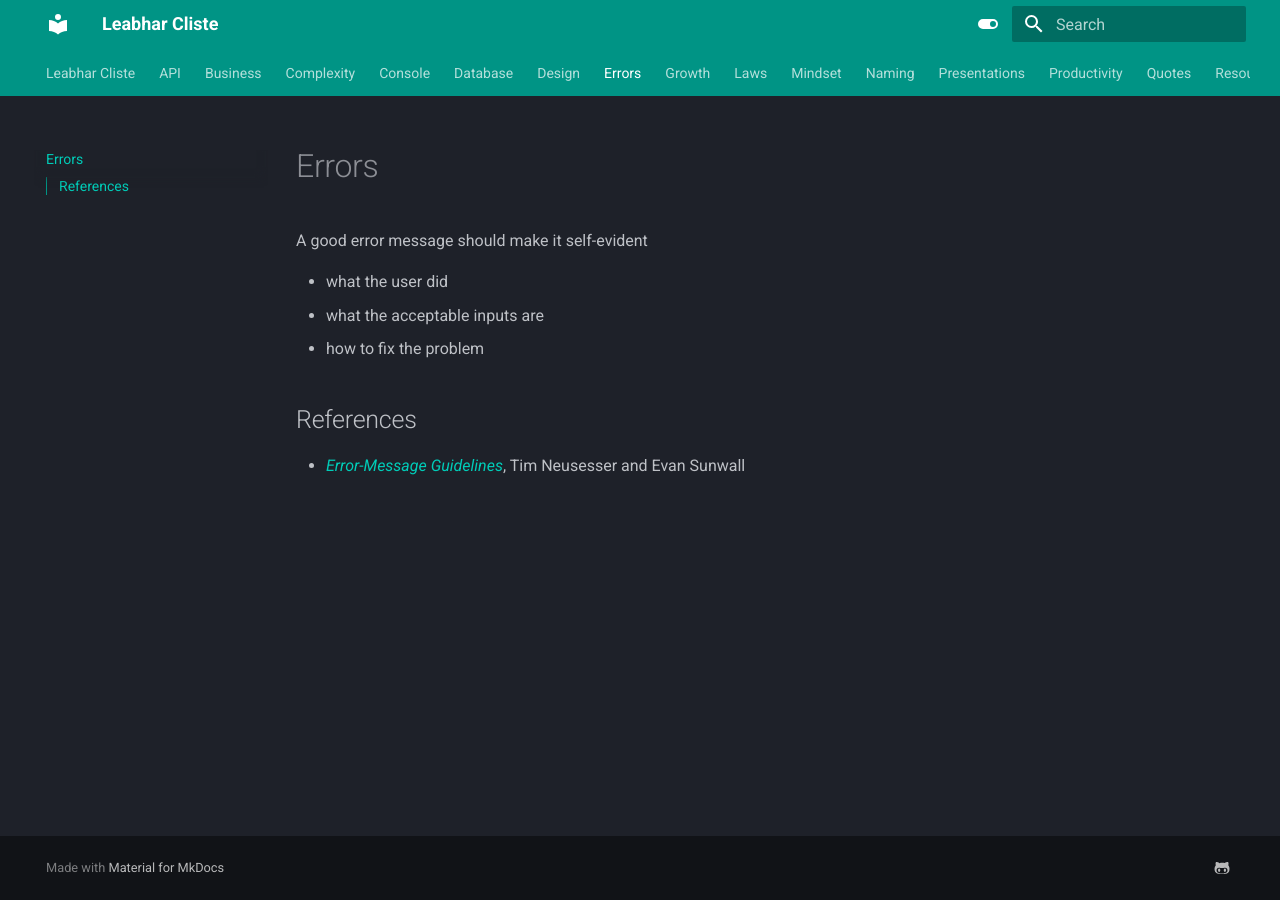
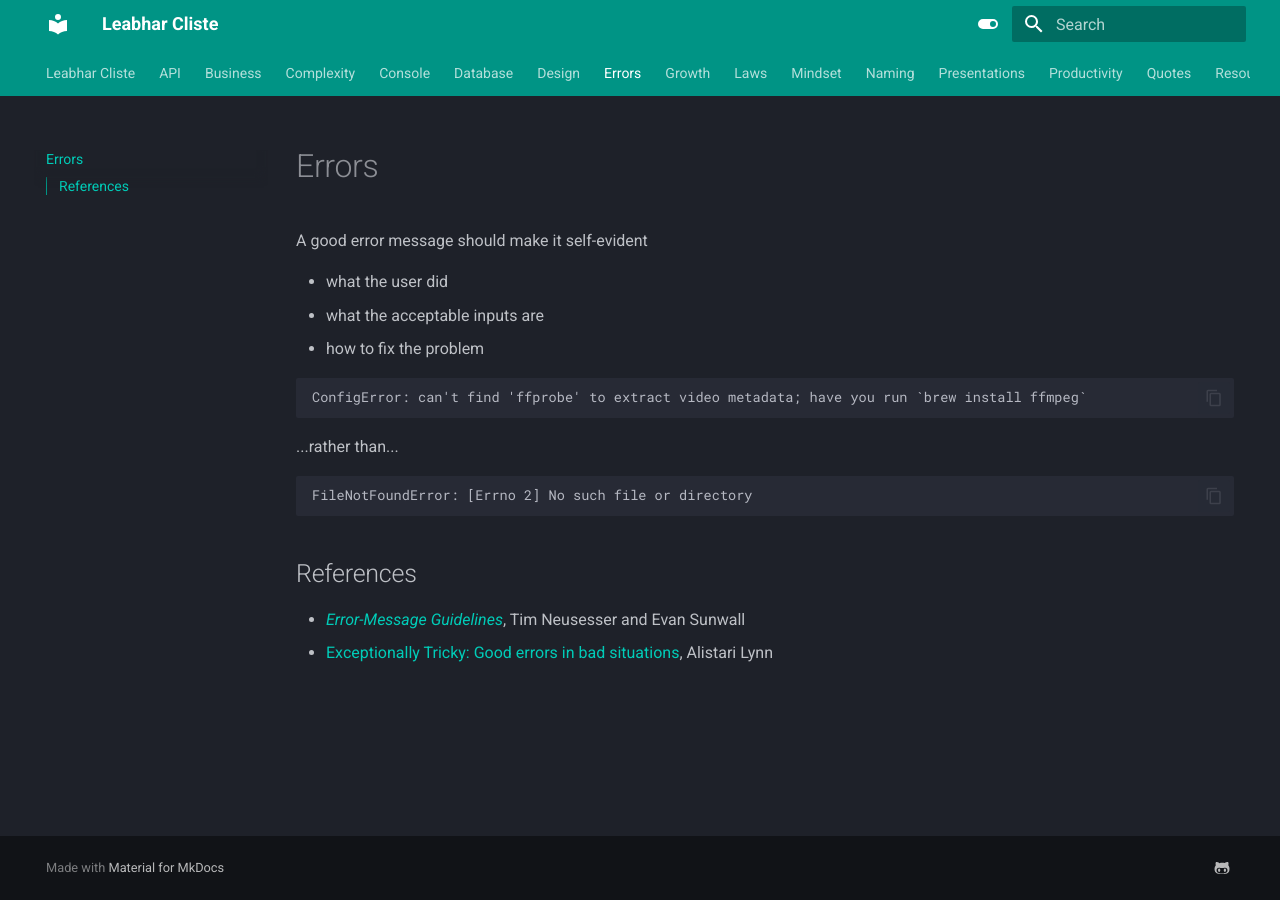
Before and after one commit to kieran-ryan/leabhar-cliste, an MkDocs documentation site: the page built from docs/errors.md, in a window 1280 px wide. Built offline with MkDocs 1.6.1 and Material for MkDocs 9.7.7, drawn with Linux system fonts in a browser that asks for light colours.

Commit message:
docs: good error message sample

````diff
--- a/docs/errors.md
+++ b/docs/errors.md
@@ -6,6 +6,17 @@ A good error message should make it self-evident
 - what the acceptable inputs are
 - how to fix the problem
 
+```
+ConfigError: can't find 'ffprobe' to extract video metadata; have you run `brew install ffmpeg`
+```
+
+...rather than...
+
+```
+FileNotFoundError: [Errno 2] No such file or directory
+```
+
 ## References
 
 - _[Error-Message Guidelines](https://www.nngroup.com/articles/error-message-guidelines/)_, Tim Neusesser and Evan Sunwall
+- [Exceptionally Tricky: Good errors in bad situations](https://youtu.be/2ziiIu_Xl2o?si=uH-Dkhk_8XSERjL2), Alistari Lynn
````
